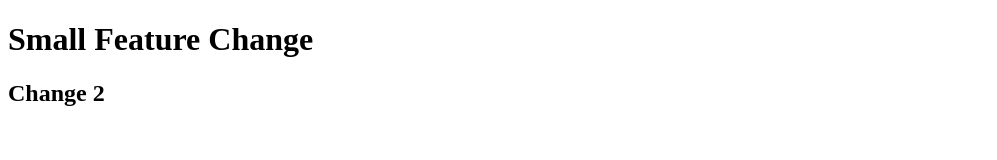
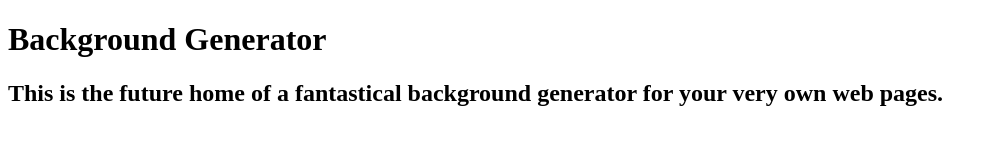
Before and after one commit to Khaprel/background-generator, a plain HTML site: page index.html in a window 1280 px wide. Shown: the whole page, without its empty margins (0-997 px from the left). Drawn offline with Linux system fonts and the light colour scheme.

Commit message:
Updated HTML to work in progress

```diff
--- a/index.html
+++ b/index.html
@@ -7,8 +7,8 @@
     <title>Coolio Background</title>
 </head>
 <body>
-    <h1>Small Feature Change</h1>
-    <h2>Change 2</h2>
+    <h1>Background Generator</h1>
+    <h2>This is the future home of a fantastical background generator for your very own web pages.</h2>
 
 </body>
 </html>
```
